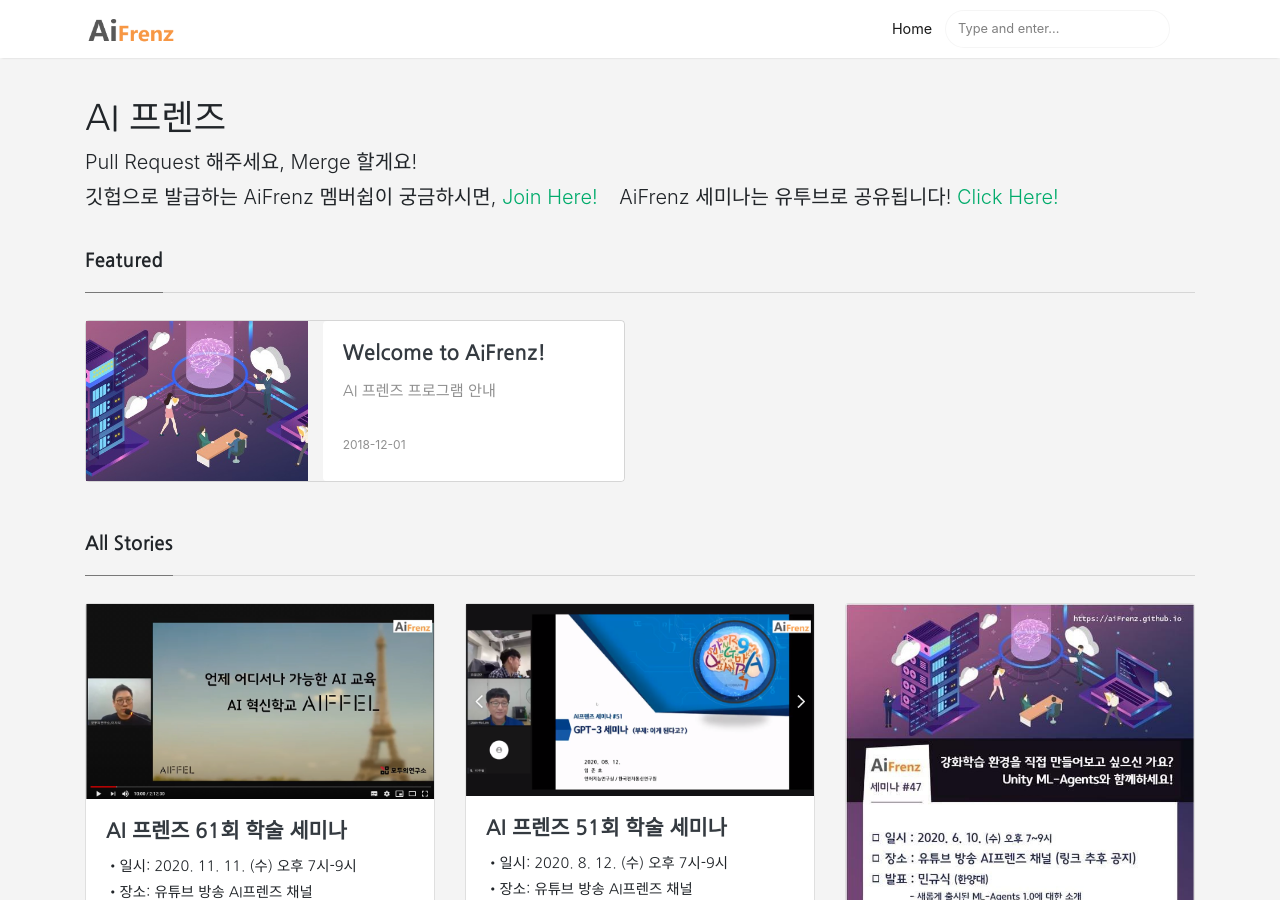
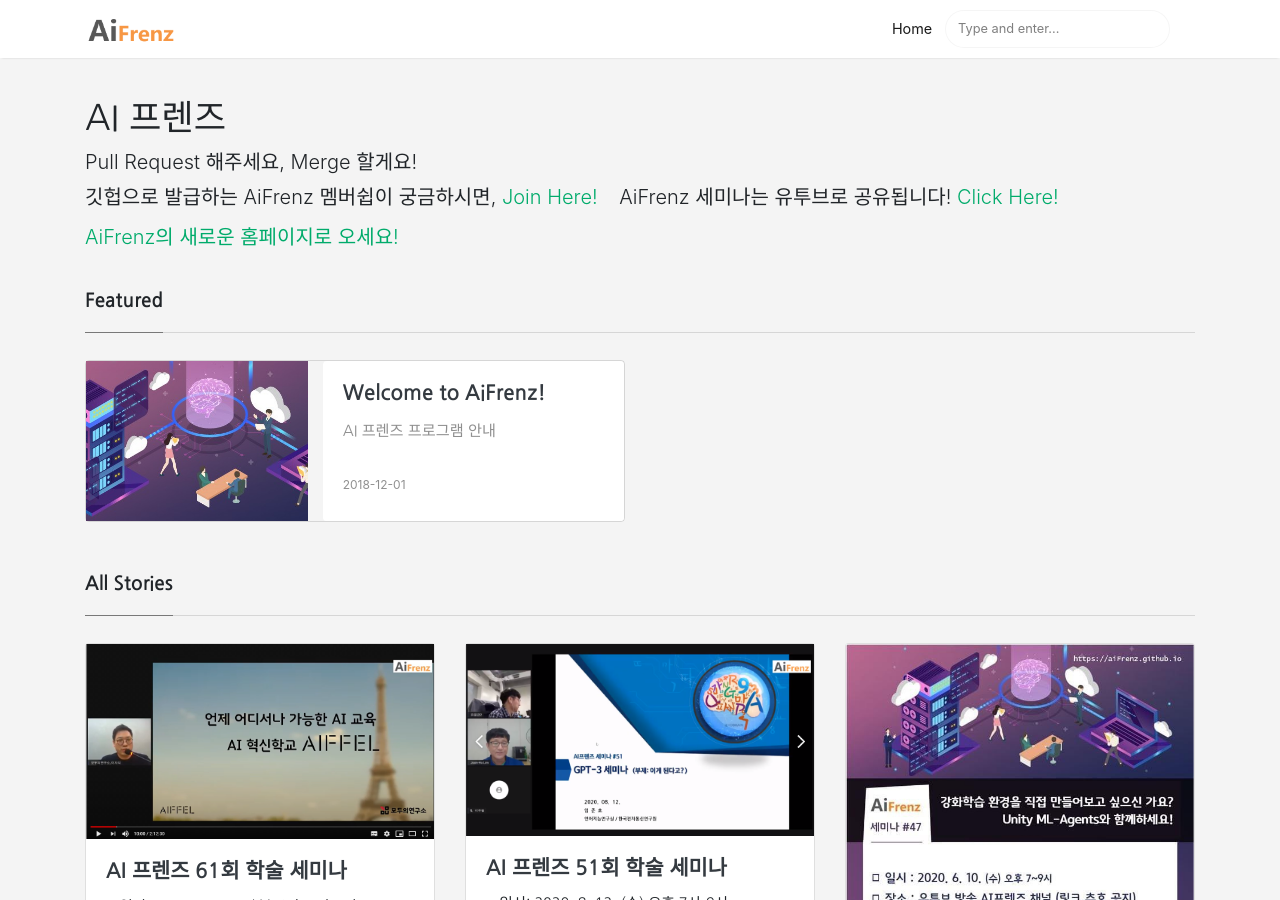
Before and after one commit to aifrenz/aifrenz.github.io, a Jekyll site: the page built from index.html, in a window 1280 px wide and 900 px high. Built offline with Jekyll 4.4.1, drawn with Linux system fonts in a browser that asks for light colours; the list of posts is cut into pages by our own code.

Commit message:
Update default.html

```diff
--- a/_layouts/default.html
+++ b/_layouts/default.html
@@ -124,7 +124,8 @@ ga('send', 'pageview');
 	 깃헙으로 발급하는 AiFrenz 멤버쉽이 궁금하시면,
 	 <a class="navbar-brand" href="https://github.com/aifrenz/membership/">Join Here!</a>
 	 AiFrenz 세미나는 유투브로 공유됩니다!
-	 <a class="navbar-brand" href="https://www.youtube.com/channel/UC2L1DgDMD5pJ-35G47Objfw">Click Here!</a>
+	 <a class="navbar-brand" href="https://www.youtube.com/channel/UC2L1DgDMD5pJ-35G47Objfw">Click Here!</a> <br>
+	 <a class="navbar-brand" href="https://aifrenz.notion.site/">AiFrenz의 새로운 홈페이지로 오세요!</a>
     </p>
 </div>
 
```
